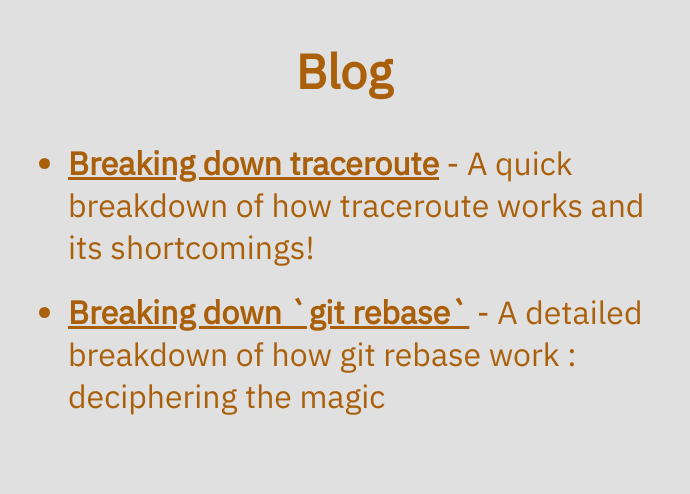
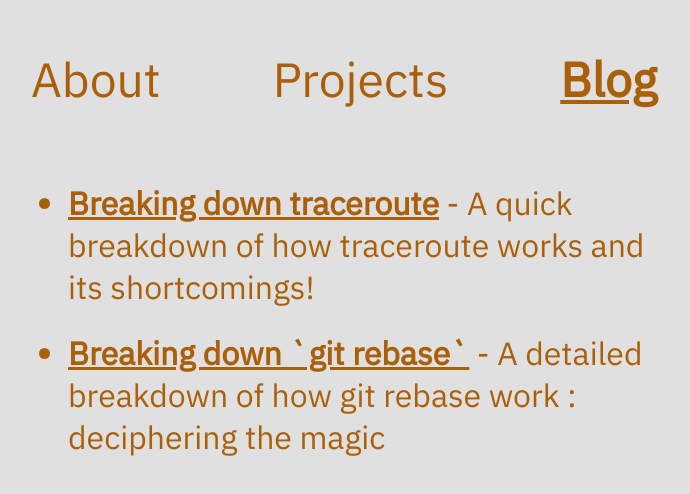
Before and after one commit to dassicity/portfolio, a plain HTML site: page blog.html in a window 1280 px wide. Shown: the whole page, without its empty margins (296-986 px from the left). Drawn offline with Linux system fonts and the light colour scheme.

Commit message:
updated blog rebase -style changes to nav pane

```diff
--- a/blog.html
+++ b/blog.html
@@ -15,7 +15,14 @@
 </head>
 
 <body class="body">
-    <h2>Blog</h2>
+
+    <div class="menu">
+        <a class="menu-element" href="index.html#about">About</a>
+        <a class="menu-element" href="index.html#projects">Projects</a>
+        <a class="menu-element" href="blog.html" style="font-weight: 800; text-decoration: underline;">Blog</a>
+    </div>
+
+
     <ul class="blog" style="text-align: left;">
         <li style="margin-bottom: 4%"><a href="traceroute.html" style="font-weight: 800;">Breaking down traceroute</a> -
             A
```
